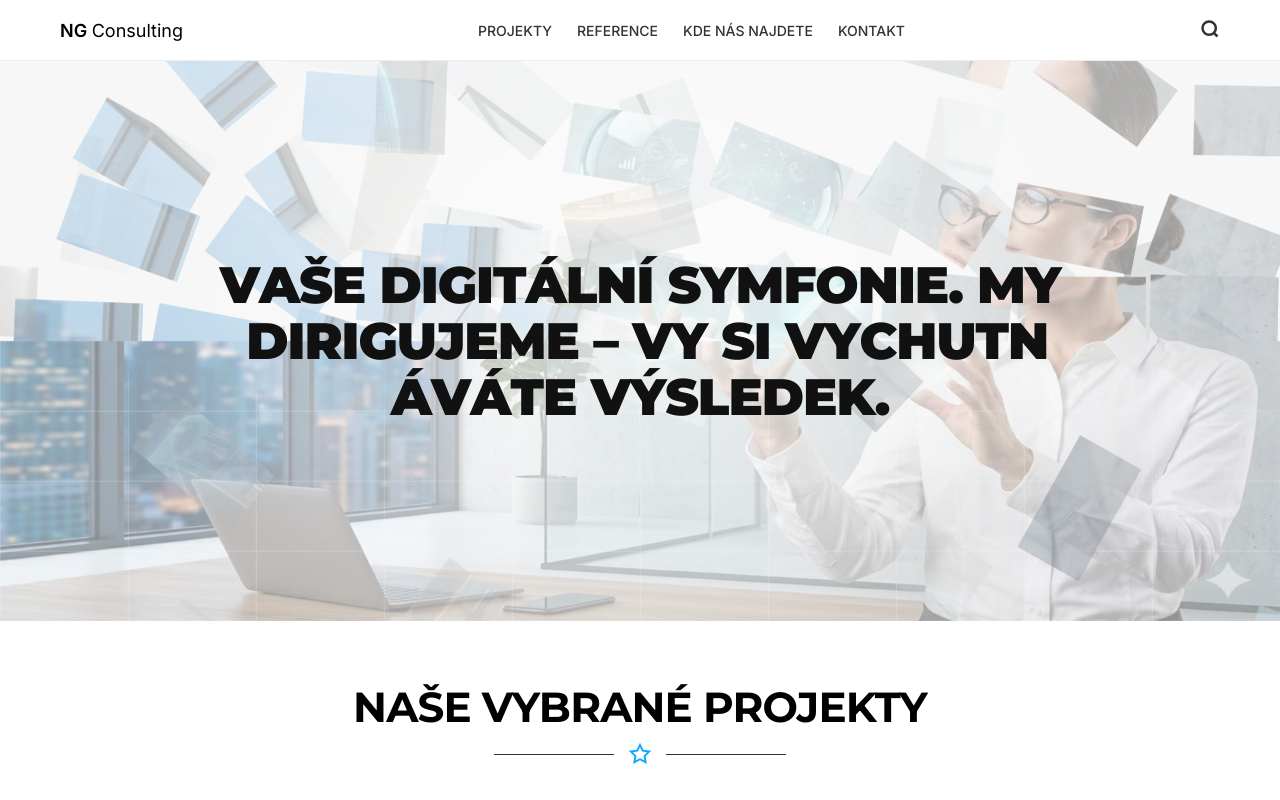
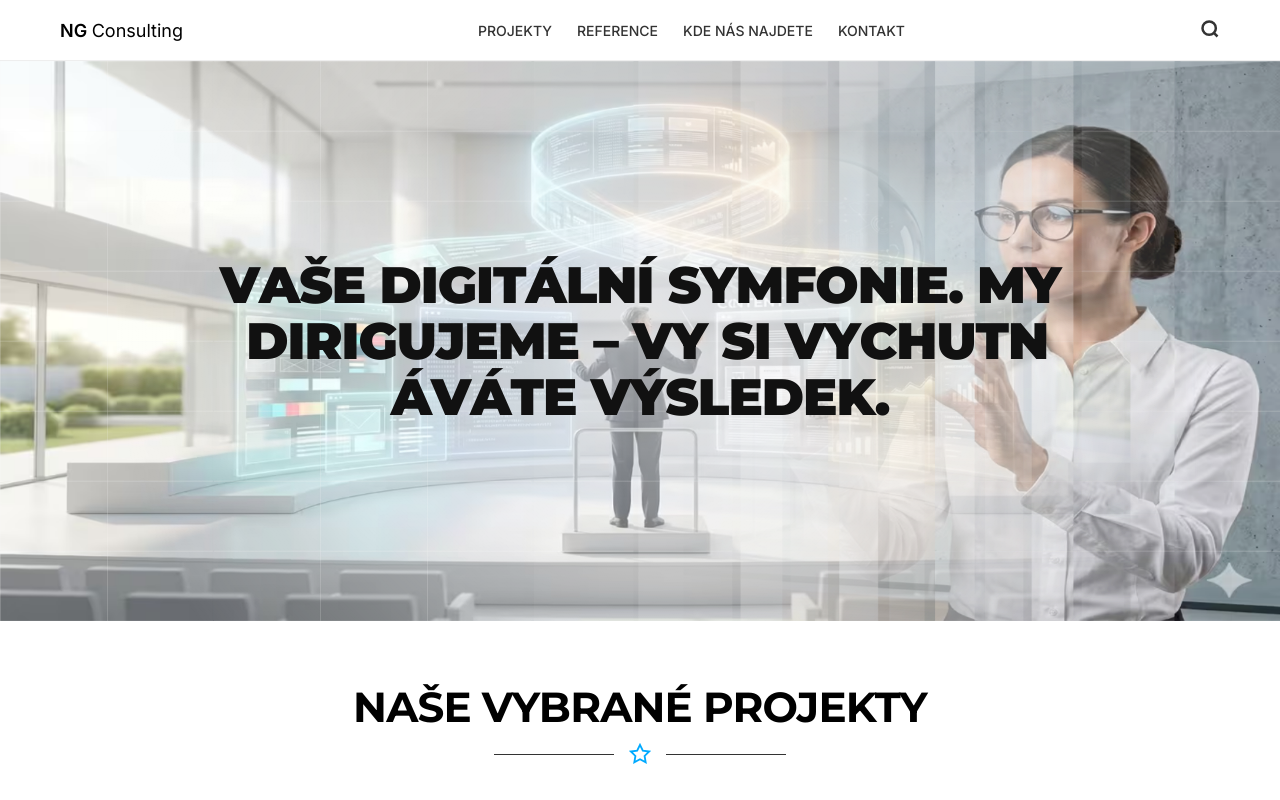
Before and after one commit to ljresetl/ng-hub, a Next.js app: page / in a window 1280 px wide. Shown: the top 800 px of the page. Built offline with nearby package versions, Linux system fonts and the light colour scheme.

Commit message:
Update Foto.tsx

```diff
--- a/src/components/Foto/Foto.tsx
+++ b/src/components/Foto/Foto.tsx
@@ -6,7 +6,7 @@ import TextAnimation from "./TextAnimation";
 import styles from "./Foto.module.scss";
 
 const images = ["/1024.avif", "/1024G.avif"];
-const COLUMNS = 10;
+const COLUMNS = 12; // Збільшив кількість для плавнішої хвилі
 const ROWS = 8;
 const HERO_TEXT = "Vaše digitální symfonie. My dirigujeme – vy si vychutnáváte výsledek.";
 
@@ -16,14 +16,16 @@ const Foto: React.FC = () => {
   const bricksArray = Array.from({ length: COLUMNS * ROWS }, (_, i) => i);
 
   useEffect(() => {
+    // 1. Статичне перше фото на 3 секунди
     const initialTimer = setTimeout(() => {
       setIsInitial(false);
       setIndex(1);
-    }, 4000);
+    }, 3000);
 
+    // 2. Цикл заміни кожні 4-5 секунд
     const interval = setInterval(() => {
       setIndex((prev) => (prev + 1) % images.length);
-    }, 6000);
+    }, 5000);
 
     return () => {
       clearTimeout(initialTimer);
@@ -36,47 +38,33 @@ const Foto: React.FC = () => {
       <div className={styles.container}>
         <div className={styles.houseCanvas}>
 
-          {/* Прибираємо mode="wait", щоб нове фото починало збиратися миттєво */}
           <AnimatePresence>
             <motion.div
               key={index}
               className={styles.bricksWrapper}
-              initial={{ opacity: 1 }}
-              animate={{ opacity: 1 }}
-              exit={{ opacity: 0 }}
-              // transition для всього контейнера тепер мінімальний,
-              // щоб не було затримки перед стартом кубиків
-              transition={{ duration: 0.5 }}
             >
               {bricksArray.map((i) => {
                 const col = i % COLUMNS;
                 const row = Math.floor(i / COLUMNS);
 
-                const initialX = (i * 173 % 2000) - 1000;
-                const initialY = (i * 247 % 2000) - 1000;
-                const initialRotate = (i * 133 % 360);
-
                 return (
                   <motion.div
                     key={i}
                     className={styles.brick}
-                    initial={isInitial ? { opacity: 1, x: 0, y: 0, rotate: 0 } : {
-                      x: initialX,
-                      y: initialY,
-                      opacity: 0,
-                      rotate: initialRotate
+                    initial={isInitial ? { opacity: 1, x: 0 } : {
+                      x: -50, // Трохи під'їжджає зліва
+                      opacity: 0
                     }}
-                    animate={{ x: 0, y: 0, opacity: 1, rotate: 0 }}
+                    animate={{ x: 0, opacity: 1 }}
                     exit={{
-                      x: initialX * 0.5,
-                      y: initialY * 0.5,
-                      opacity: 0,
-                      rotate: initialRotate / 2
+                      x: 50, // Трохи від'їжджає вправо при зникненні
+                      opacity: 0
                     }}
                     transition={{
-                      duration: 1.5,
-                      delay: i * 0.005,
-                      ease: [0.22, 1, 0.36, 1],
+                      duration: 0.8,
+                      // ГОЛОВНЕ: затримка базується на колонці (col), що створює рух зліва направо
+                      delay: col * 0.1,
+                      ease: "easeInOut",
                     }}
                     style={{
                       width: `${100 / COLUMNS}%`,
```
